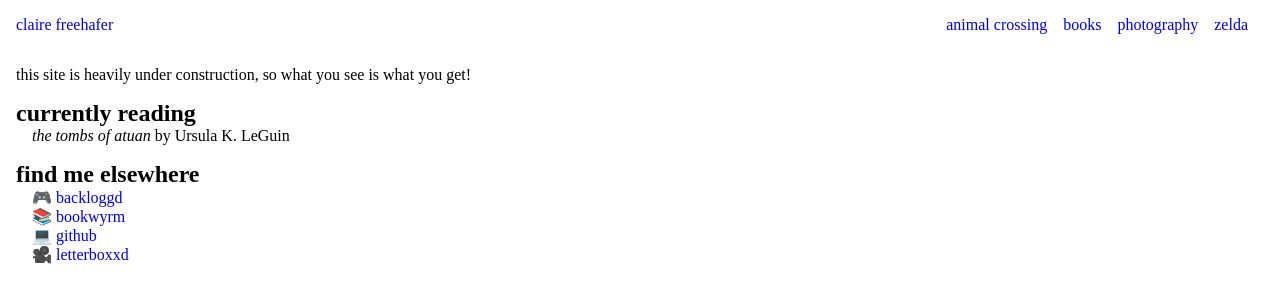
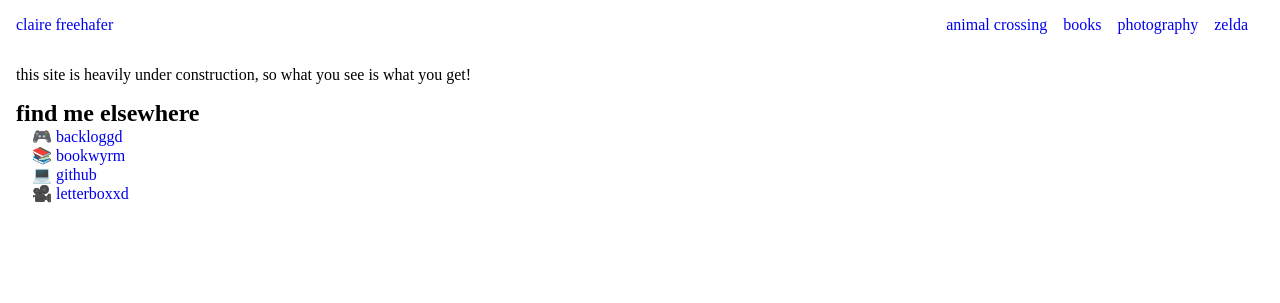
Before and after one commit to clairefreehafer/webbed-site-jekyll, a Jekyll site: the page built from index.md, in a window 1280 px wide. Shown: the top 303 px of the page. Built offline with Jekyll 4.4.1, drawn with Linux system fonts in a browser that asks for light colours.

Commit message:
update books

```diff
--- a/_data/books/currently_reading.yml
+++ b/_data/books/currently_reading.yml
@@ -1,6 +1 @@
----
-- title: the tombs of atuan
-  author: Ursula K. LeGuin
-  started: 2023-08-30
-  tags:
-  - fantasy
+--- []
--- a/_data/books/read.yml
+++ b/_data/books/read.yml
@@ -5,6 +5,12 @@
   finished: 2023-08-30
   tags:
   - art
+- title: the tombs of atuan
+  author: Ursula K. LeGuin
+  started: 2023-08-30
+  finished: 2023-08-30
+  tags:
+  - fantasy
 - title: breaking things at work
   author: Gavin Mueller
   started: 2023-08-21
--- a/index.md
+++ b/index.md
@@ -1,17 +1,8 @@
 ---
-# Feel free to add content and custom Front Matter to this file.
-# To modify the layout, see https://jekyllrb.com/docs/themes/#overriding-theme-defaults
-
 layout: home
 ---
 
 this site is heavily under construction, so what you see is what you get!
-
-## currently reading
-
-{% for book in site.data.books.currently_reading %}
-  - *{{ book.title }}* by {{ book.author }}
-{% endfor %}
 
 ## find me elsewhere
 - 🎮 [backloggd](https://www.backloggd.com/u/loam)
```
